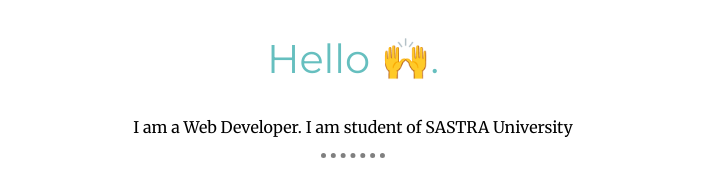
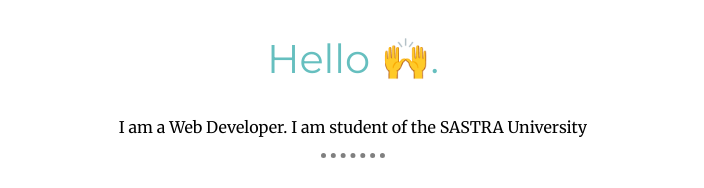
Before and after one commit to sandeep-123123/my-resume, a plain HTML site: page index.html in a window 1280 px wide. Shown: the part 1036-1224 px from the top of the page, without its empty margins (287-991 px from the left). Drawn offline with Linux system fonts and the light colour scheme.

Commit message:
Update index.html

```diff
--- a/index.html
+++ b/index.html
@@ -25,7 +25,7 @@
       <div class="profile">
         <img src="images/profile-pic.png" alt="">
         <h2>Hello 🙌.</h2>
-        <p>I am a Web Developer. I am student of SASTRA University</p>
+        <p>I am a Web Developer. I am student of the SASTRA University</p>
       </div>
       <hr class="dotted">
       <div class="skills">
```
